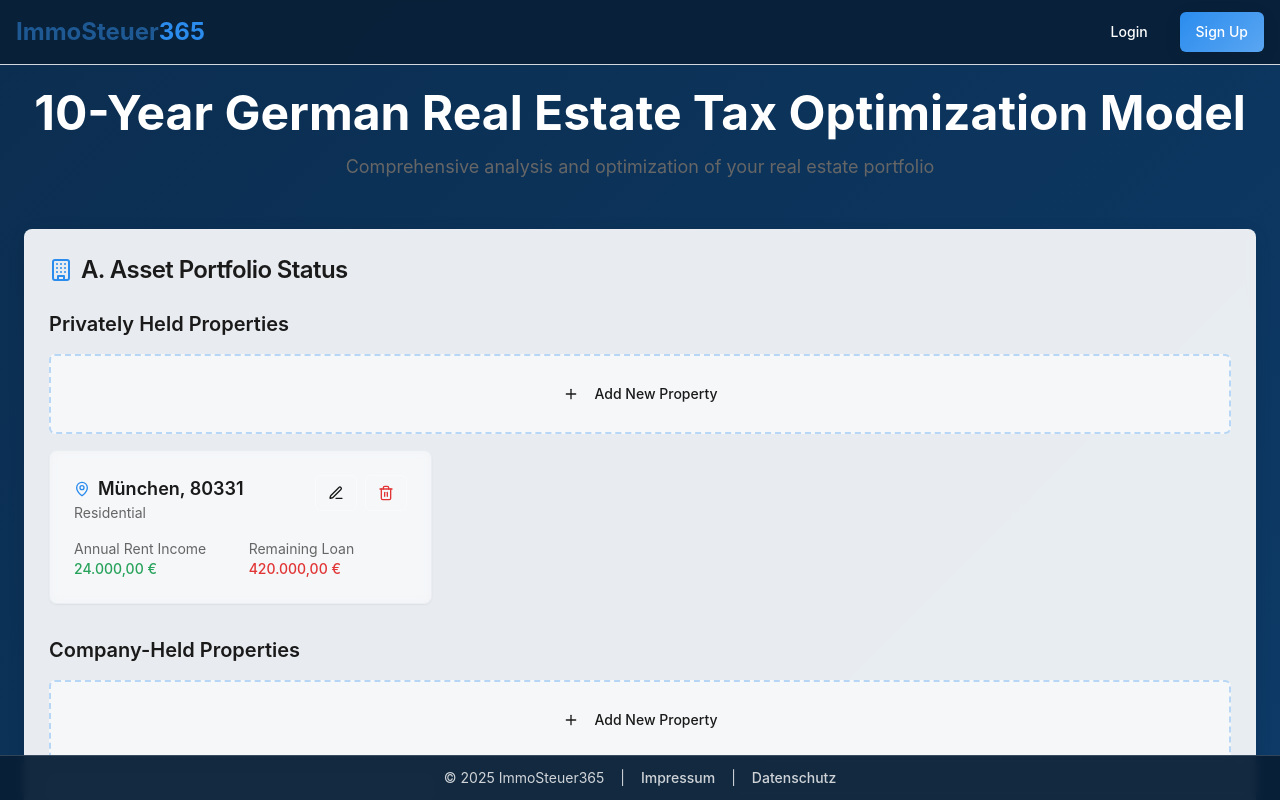
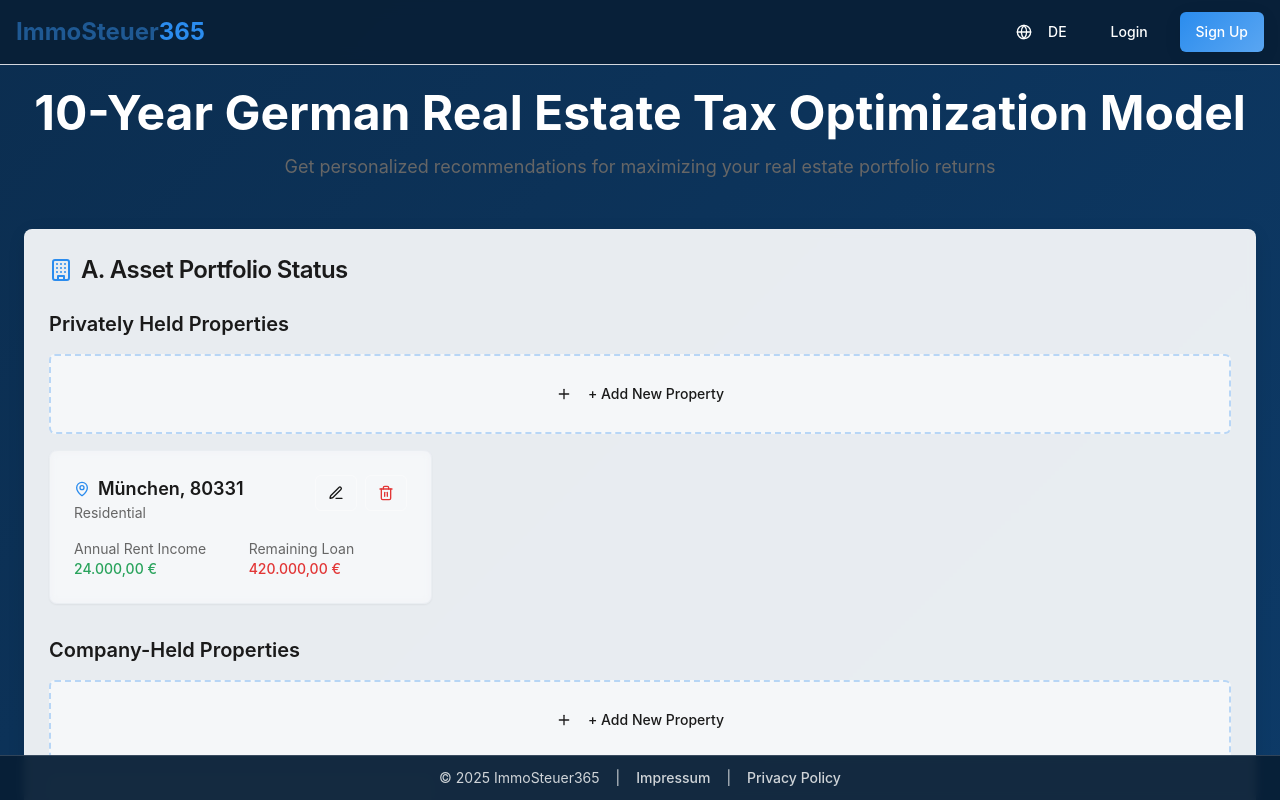
Before and after one commit to ElizabethC0926/Testing-IM365-MVP, a React (Vite) app: page / in a window 1280 px wide. Shown: the top 800 px of the page. Built offline with nearby package versions, Linux system fonts and the light colour scheme.

Commit message:
Add German translations and language switcher
Added German translations for all pages and a language switcher to the sticky bar. The English version remains available.

```diff
--- a/src/App.tsx
+++ b/src/App.tsx
@@ -6,6 +6,7 @@ import { BrowserRouter, Routes, Route, useLocation } from "react-router-dom";
 import { useEffect } from "react";
 import Index from "./pages/Index";
 import NotFound from "./pages/NotFound";
+import { LanguageProvider } from "@/contexts/LanguageContext";
 
 const queryClient = new QueryClient();
 
@@ -21,6 +22,7 @@ const ScrollToTop = () => {
 
 const App = () => (
   <QueryClientProvider client={queryClient}>
+    <LanguageProvider>
       <TooltipProvider>
         <Toaster />
         <Sonner />
@@ -33,6 +35,7 @@ const App = () => (
           </Routes>
         </BrowserRouter>
       </TooltipProvider>
+    </LanguageProvider>
   </QueryClientProvider>
 );
 
--- a/src/components/Footer.tsx
+++ b/src/components/Footer.tsx
@@ -1,6 +1,8 @@
 import { Button } from '@/components/ui/button';
+import { useLanguage } from '@/contexts/LanguageContext';
 
 const Footer = () => {
+  const { t } = useLanguage();
 
   return (
     <>
@@ -8,7 +10,7 @@ const Footer = () => {
       <footer className="fixed bottom-0 left-0 right-0 bg-header/95 backdrop-blur-sm border-t border-border/20 z-50">
         <div className="container mx-auto px-4 py-3">
           <div className="flex items-center justify-center space-x-4 text-sm text-foreground/80">
-            <span>© 2025 ImmoSteuer365</span>
+            <span>{t('footer.copyright')}</span>
             <span>|</span>
             <Button
               variant="ghost"
@@ -16,7 +18,7 @@ const Footer = () => {
               className="h-auto p-0 text-foreground/80 hover:text-foreground"
               onClick={() => window.open('/impressum.html', '_blank')}
             >
-              Impressum
+              {t('footer.impressum')}
             </Button>
             <span>|</span>
             <Button
@@ -25,7 +27,7 @@ const Footer = () => {
               className="h-auto p-0 text-foreground/80 hover:text-foreground"
               onClick={() => window.open('/datenschutz.html', '_blank')}
             >
-              Datenschutz
+              {t('footer.datenschutz')}
             </Button>
           </div>
         </div>
--- a/src/components/Header.tsx
+++ b/src/components/Header.tsx
@@ -1,9 +1,11 @@
 import React, { useState } from 'react';
 import { Button } from '@/components/ui/button';
-import { Menu, X } from 'lucide-react';
+import { Menu, X, Globe } from 'lucide-react';
+import { useLanguage } from '@/contexts/LanguageContext';
 
 const Header: React.FC = () => {
   const [mobileMenuOpen, setMobileMenuOpen] = useState(false);
+  const { language, setLanguage, t } = useLanguage();
 
   return (
     <header className="sticky top-0 z-50 bg-header backdrop-blur supports-[backdrop-filter]:bg-header/95 border-b border-border">
@@ -18,11 +20,20 @@ const Header: React.FC = () => {
 
           {/* Desktop Navigation */}
           <div className="hidden md:flex items-center space-x-4">
+            <Button
+              variant="ghost"
+              size="sm"
+              onClick={() => setLanguage(language === 'en' ? 'de' : 'en')}
+              className="text-foreground hover:text-primary"
+            >
+              <Globe className="h-4 w-4 mr-2" />
+              {language === 'en' ? 'DE' : 'EN'}
+            </Button>
             <Button variant="ghost" className="text-foreground hover:text-primary">
-              Login
+              {t('header.login')}
             </Button>
             <Button className="bg-gradient-primary hover:shadow-glow">
-              Sign Up
+              {t('header.signup')}
             </Button>
           </div>
 
@@ -47,11 +58,19 @@ const Header: React.FC = () => {
         {mobileMenuOpen && (
           <div className="md:hidden border-t border-border">
             <div className="px-2 pt-2 pb-3 space-y-1">
+              <Button
+                variant="ghost"
+                className="w-full justify-start"
+                onClick={() => setLanguage(language === 'en' ? 'de' : 'en')}
+              >
+                <Globe className="h-4 w-4 mr-2" />
+                {language === 'en' ? 'Deutsch' : 'English'}
+              </Button>
               <Button variant="ghost" className="w-full justify-start">
-                Login
+                {t('header.login')}
               </Button>
               <Button className="w-full bg-gradient-primary hover:shadow-glow">
-                Sign Up
+                {t('header.signup')}
               </Button>
             </div>
           </div>
--- a/src/components/RealEstateEngine.tsx
+++ b/src/components/RealEstateEngine.tsx
@@ -8,6 +8,7 @@ import { Select, SelectContent, SelectItem, SelectTrigger, SelectValue } from '@
 import { Checkbox } from '@/components/ui/checkbox';
 import { Textarea } from '@/components/ui/textarea';
 import { Progress } from '@/components/ui/progress';
+import { useLanguage } from '@/contexts/LanguageContext';
 import {
   Building,
   Euro,
@@ -85,6 +86,7 @@ const germanCities = [
 ];
 
 const RealEstateEngine: React.FC = () => {
+  const { t } = useLanguage();
   const [editingProperty, setEditingProperty] = useState<{ property: PropertyRecord; type: 'private' | 'company' } | null>(null);
   const [isPropertyModalOpen, setIsPropertyModalOpen] = useState(false);
   const [currentView, setCurrentView] = useState<'form' | 'loading' | 'results'>('form');
@@ -352,7 +354,7 @@ const RealEstateEngine: React.FC = () => {
   }) => (
     <div className="space-y-4">
       <h3 className="text-xl font-semibold">{title}</h3>
-      <Button
+        <Button
         onClick={() => {
           addPropertyRecord(type);
           // Open modal for the newly created property
@@ -369,7 +371,7 @@ const RealEstateEngine: React.FC = () => {
         className="w-full border-dashed border-2 border-primary/30 hover:border-primary/50 h-20"
       >
         <Plus className="mr-2 h-5 w-5" />
-        Add New Property
+        {t('form.asset.addNew')}
       </Button>
 
       {properties.length > 0 && (
@@ -618,10 +620,10 @@ const RealEstateEngine: React.FC = () => {
 
           <div className="flex justify-end gap-3 pt-6">
             <Button variant="outline" onClick={() => setIsPropertyModalOpen(false)}>
-              Cancel
+              {t('form.asset.cancel')}
             </Button>
             <Button onClick={saveProperty}>
-              Save Property
+              {t('form.asset.save')}
             </Button>
           </div>
         </DialogContent>
@@ -635,10 +637,10 @@ const RealEstateEngine: React.FC = () => {
       <div className="max-w-md mx-auto text-center">
         <div className="mb-8">
           <h2 className="text-3xl font-bold text-white mb-4">
-            Generating Your Optimization Report
+            {t('form.loading')}
           </h2>
           <p className="text-muted-foreground">
-            Our AI is analyzing your data and creating personalized recommendations...
+            {t('form.loading')}
           </p>
         </div>
 
@@ -674,10 +676,10 @@ const RealEstateEngine: React.FC = () => {
         {/* Header */}
         <div className="text-center mb-12">
           <h1 className="text-4xl md:text-5xl font-bold text-white mb-4">
-            10-Year German Real Estate Tax Optimization Model
+            {t('form.title')}
           </h1>
           <p className="text-lg text-muted-foreground max-w-3xl mx-auto">
-            Comprehensive analysis and optimization of your real estate portfolio
+            {t('form.subtitle')}
           </p>
         </div>
 
@@ -686,20 +688,20 @@ const RealEstateEngine: React.FC = () => {
           <CardHeader>
             <CardTitle className="flex items-center gap-2 text-2xl">
               <Building className="h-6 w-6 text-primary" />
-              A. Asset Portfolio Status
+              {t('form.asset.title')}
             </CardTitle>
           </CardHeader>
           <CardContent className="space-y-8">
             <PropertySection
               properties={formData.privateProperties}
               type="private"
-              title="Privately Held Properties"
+              title={t('form.asset.private')}
             />
 
             <PropertySection
               properties={formData.companyProperties}
               type="company"
-              title="Company-Held Properties"
+              title={t('form.asset.company')}
             />
 
             <PropertyModal />
@@ -1031,7 +1033,7 @@ const RealEstateEngine: React.FC = () => {
             className="bg-gradient-to-r from-primary to-accent text-white hover:from-primary/90 hover:to-accent/90 px-12 py-4 text-lg font-semibold shadow-glow"
           >
             <FileText className="mr-2 h-5 w-5" />
-            Generate 10-Year Optimization Report
+            {t('form.submit')}
           </Button>
         </div>
       </div>
--- /dev/null
+++ b/src/contexts/LanguageContext.tsx
@@ -0,0 +1,179 @@
+import React, { createContext, useContext, useState } from 'react';
+
+export type Language = 'en' | 'de';
+
+interface LanguageContextType {
+  language: Language;
+  setLanguage: (lang: Language) => void;
+  t: (key: string) => string;
+}
+
+const LanguageContext = createContext<LanguageContextType | undefined>(undefined);
+
+const translations = {
+  en: {
+    // Header
+    'header.login': 'Login',
+    'header.signup': 'Sign Up',
+
+    // Footer
+    'footer.copyright': '© 2025 ImmoSteuer365',
+    'footer.impressum': 'Impressum',
+    'footer.datenschutz': 'Privacy Policy',
+
+    // Main Form
+    'form.title': '10-Year German Real Estate Tax Optimization Model',
+    'form.subtitle': 'Get personalized recommendations for maximizing your real estate portfolio returns',
+    'form.asset.title': 'A. Asset Portfolio Status',
+    'form.asset.private': 'Privately Held Properties',
+    'form.asset.company': 'Company-Held Properties',
+    'form.asset.addNew': '+ Add New Property',
+    'form.asset.propertyType': 'Property Type',
+    'form.asset.city': 'City',
+    'form.asset.postalCode': 'Postal Code',
+    'form.asset.purchasePrice': 'Purchase Price (€)',
+    'form.asset.currentValue': 'Current Market Value (€)',
+    'form.asset.annualRent': 'Annual Rent Income (€)',
+    'form.asset.purchaseDate': 'Purchase Date',
+    'form.asset.loanBalance': 'Remaining Loan Balance (€)',
+    'form.asset.interestRate': 'Interest Rate (%)',
+    'form.asset.monthlyPayment': 'Monthly Payment (€)',
+    'form.asset.edit': 'Edit',
+    'form.asset.delete': 'Delete',
+    'form.asset.save': 'Save Property',
+    'form.asset.cancel': 'Cancel',
+
+    'form.financial.title': 'B. Financial Status',
+    'form.financial.income': 'Annual Income (€)',
+    'form.financial.cash': 'Available Cash (€)',
+    'form.financial.debt': 'Other Debts (€)',
+    'form.financial.taxRate': 'Personal Tax Rate (%)',
+
+    'form.goals.title': 'C. Strategic Goals',
+    'form.goals.primary': 'Primary Goal',
+    'form.goals.timeline': 'Investment Timeline',
+    'form.goals.risk': 'Risk Tolerance',
+
+    'form.economy.title': 'D. Economic Environment',
+    'form.economy.inflation': 'Expected Inflation Rate (%)',
+    'form.economy.appreciation': 'Expected Property Appreciation (%)',
+    'form.economy.interest': 'Expected Interest Rate (%)',
+
+    'form.submit': 'Generate 10-Year Optimization Report',
+    'form.loading': 'Analyzing your portfolio and generating recommendations...',
+
+    // Results Page
+    'results.title': '10-Year German Real Estate Tax Optimization Report',
+    'results.strategy.title': 'A. Core Strategy Recommendation',
+    'results.strategy.structural': 'Structural Recommendations',
+    'results.strategy.timeline': '10-Year Action Timeline',
+    'results.forecast.title': 'B. Financial Forecast & Comparison',
+    'results.forecast.kpis': 'Key Performance Indicators',
+    'results.forecast.taxSavings': '10-Year Cumulative Tax Savings',
+    'results.forecast.netWorth': 'Projected Net Worth at Year 10',
+    'results.forecast.roa': '10-Year Average Return on Assets (RoA)',
+    'results.forecast.roe': '10-Year Average Return on Equity (RoE)',
+    'results.forecast.comparedTo': 'compared to non-optimized strategy',
+    'results.forecast.chart1': 'Projected After-Tax Cash Flow per Year',
+    'results.forecast.chart2': 'Projected Tax Burden per Year',
+    'results.forecast.chart3': 'Projected Net Worth Growth Curve',
+    'results.forecast.chart4': 'Projected Total Liabilities Curve',
+    'results.risk.title': 'C. Sensitivity & Risk Analysis',
+    'results.risk.factors': 'Key Risk Factors',
+    'results.backToForm': 'Back to Form',
+  },
+
+  de: {
+    // Header
+    'header.login': 'Anmelden',
+    'header.signup': 'Registrieren',
+
+    // Footer
+    'footer.copyright': '© 2025 ImmoSteuer365',
+    'footer.impressum': 'Impressum',
+    'footer.datenschutz': 'Datenschutz',
+
+    // Main Form
+    'form.title': '10-Jahres-Deutsches Immobiliensteuer-Optimierungsmodell',
+    'form.subtitle': 'Erhalten Sie personalisierte Empfehlungen zur Maximierung der Rendite Ihres Immobilienportfolios',
+    'form.asset.title': 'A. Vermögensportfolio-Status',
+    'form.asset.private': 'Privatgehaltene Immobilien',
+    'form.asset.company': 'Unternehmensgehaltene Immobilien',
+    'form.asset.addNew': '+ Neue Immobilie hinzufügen',
+    'form.asset.propertyType': 'Immobilientyp',
+    'form.asset.city': 'Stadt',
+    'form.asset.postalCode': 'Postleitzahl',
+    'form.asset.purchasePrice': 'Kaufpreis (€)',
+    'form.asset.currentValue': 'Aktueller Marktwert (€)',
+    'form.asset.annualRent': 'Jährliche Mieteinnahmen (€)',
+    'form.asset.purchaseDate': 'Kaufdatum',
+    'form.asset.loanBalance': 'Verbleibendes Darlehenssaldo (€)',
+    'form.asset.interestRate': 'Zinssatz (%)',
+    'form.asset.monthlyPayment': 'Monatliche Zahlung (€)',
+    'form.asset.edit': 'Bearbeiten',
+    'form.asset.delete': 'Löschen',
+    'form.asset.save': 'Immobilie speichern',
+    'form.asset.cancel': 'Abbrechen',
+
+    'form.financial.title': 'B. Finanzstatus',
+    'form.financial.income': 'Jahreseinkommen (€)',
+    'form.financial.cash': 'Verfügbares Bargeld (€)',
+    'form.financial.debt': 'Andere Schulden (€)',
+    'form.financial.taxRate': 'Persönlicher Steuersatz (%)',
+
+    'form.goals.title': 'C. Strategische Ziele',
+    'form.goals.primary': 'Hauptziel',
+    'form.goals.timeline': 'Investitionszeitraum',
+    'form.goals.risk': 'Risikotoleranz',
+
+    'form.economy.title': 'D. Wirtschaftliches Umfeld',
+    'form.economy.inflation': 'Erwartete Inflationsrate (%)',
+    'form.economy.appreciation': 'Erwartete Immobilienwertsteigerung (%)',
+    'form.economy.interest': 'Erwarteter Zinssatz (%)',
+
+    'form.submit': 'Erstelle 10-Jahres-Optimierungsbericht',
+    'form.loading': 'Analysiere Ihr Portfolio und erstelle Empfehlungen...',
+
+    // Results Page
+    'results.title': '10-Jahres-Deutsches Immobiliensteuer-Optimierungsbericht',
+    'results.strategy.title': 'A. Kern-Strategieempfehlung',
+    'results.strategy.structural': 'Strukturelle Empfehlungen',
+    'results.strategy.timeline': '10-Jahres-Aktionsplan',
+    'results.forecast.title': 'B. Finanzprognose & Vergleich',
+    'results.forecast.kpis': 'Wichtige Leistungsindikatoren',
+    'results.forecast.taxSavings': '10-Jahres-Kumulative Steuereinsparungen',
+    'results.forecast.netWorth': 'Prognostiziertes Nettovermögen im Jahr 10',
+    'results.forecast.roa': '10-Jahres-Durchschnittliche Eigenkapitalrendite (RoA)',
+    'results.forecast.roe': '10-Jahres-Durchschnittliche Eigenkapitalrendite (RoE)',
+    'results.forecast.comparedTo': 'im Vergleich zur nicht-optimierten Strategie',
+    'results.forecast.chart1': 'Prognostizierter Cashflow nach Steuern pro Jahr',
+    'results.forecast.chart2': 'Prognostizierte Steuerbelastung pro Jahr',
+    'results.forecast.chart3': 'Prognostizierte Nettovermögenswachstumskurve',
+    'results.forecast.chart4': 'Prognostizierte Gesamtverbindlichkeitskurve',
+    'results.risk.title': 'C. Sensitivitäts- & Risikoanalyse',
+    'results.risk.factors': 'Wichtige Risikofaktoren',
+    'results.backToForm': 'Zurück zum Formular',
+  }
+};
+
+export const LanguageProvider: React.FC<{ children: React.ReactNode }> = ({ children }) => {
+  const [language, setLanguage] = useState<Language>('en');
+
+  const t = (key: string): string => {
+    return translations[language][key as keyof typeof translations[typeof language]] || key;
+  };
+
+  return (
+    <LanguageContext.Provider value={{ language, setLanguage, t }}>
+      {children}
+    </LanguageContext.Provider>
+  );
+};
+
+export const useLanguage = () => {
+  const context = useContext(LanguageContext);
+  if (context === undefined) {
+    throw new Error('useLanguage must be used within a LanguageProvider');
+  }
+  return context;
+};
```
Also changed, not shown: src/components/ResultsPage.tsx (+9 -7 lines). Lines whose indentation alone changed are shown as unchanged.
